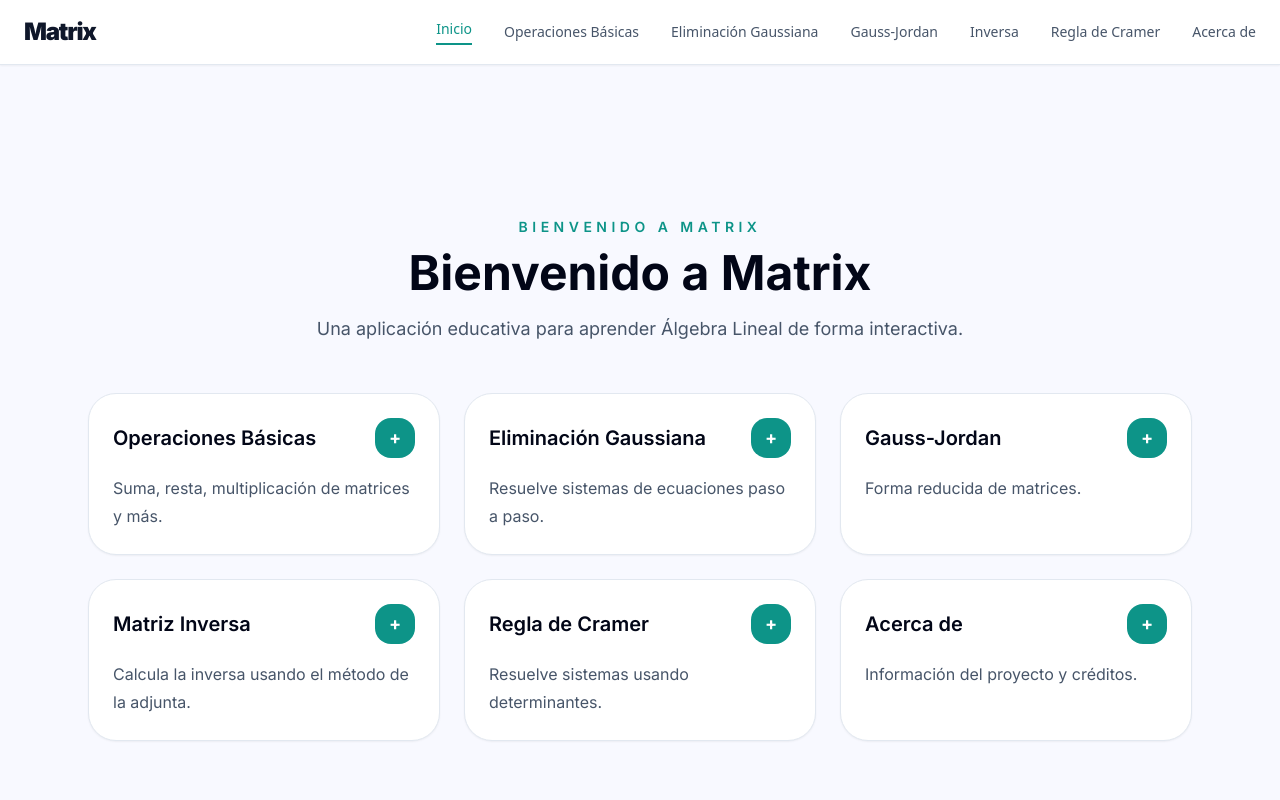
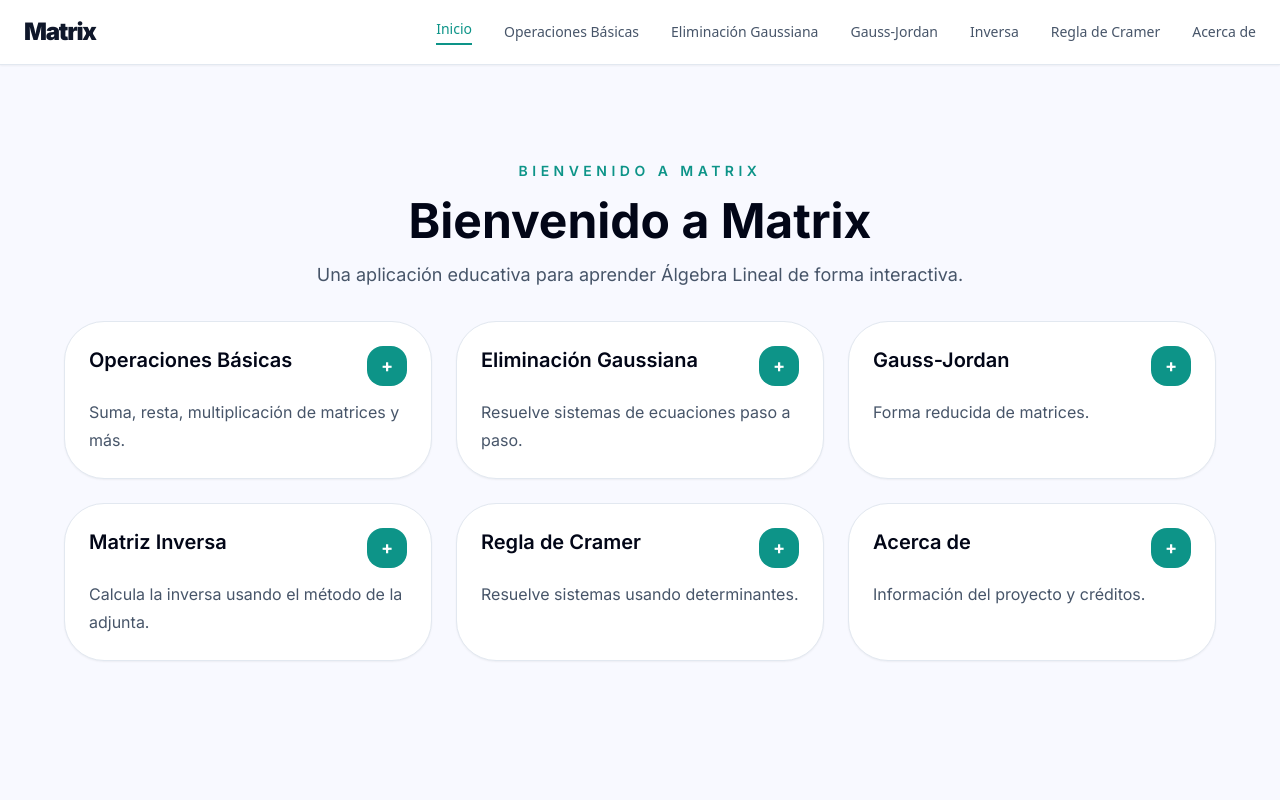
Before and after one commit to Hollmer/Matrix, a Next.js app: page / in a window 1280 px wide. Shown: the top 800 px of the page. Built offline with nearby package versions, Linux system fonts and the light colour scheme.

Commit message:
diseño menu 6

```diff
--- a/src/app/layout.tsx
+++ b/src/app/layout.tsx
@@ -22,11 +22,11 @@ export default function RootLayout({
       <body className="min-h-screen bg-surface-bright text-on-surface font-body selection:bg-secondary-container selection:text-on-secondary-container overflow-x-hidden">
         <div className="app-shell">
           <Navbar />
-          <div className="flex min-h-screen px-4 sm:px-6 pt-24">
-            <div className="w-full max-w-6xl mx-auto flex flex-col gap-4">
+          <main className="flex min-h-screen flex-col gap-8 px-4 sm:px-6 pt-24">
+            <div className="w-full max-w-6xl mx-auto flex flex-col gap-8">
               {children}
             </div>
-          </div>
+          </main>
           <footer className="w-full border-t border-slate-200 py-8 mt-auto bg-white transition-opacity duration-300">
             <div className="flex flex-col md:flex-row justify-between items-center px-8 max-w-7xl mx-auto gap-4">
               <div className="flex flex-col gap-1">
--- a/src/app/page.tsx
+++ b/src/app/page.tsx
@@ -35,28 +35,32 @@ const tiles = [
 
 export default function Home() {
   return (
-    <main className="min-h-screen bg-surface-bright py-14">
-      <div className="container mx-auto px-6">
-        <div className="max-w-4xl mx-auto text-center mb-12">
-          <p className="text-sm uppercase tracking-[0.32em] text-teal-600 font-semibold mb-3">Bienvenido a Matrix</p>
-          <h1 className="text-5xl font-bold text-slate-950 mb-4">Bienvenido a Matrix</h1>
-          <p className="text-slate-600 text-lg leading-8">
-            Una aplicación educativa para aprender Álgebra Lineal de forma interactiva.
-          </p>
-        </div>
+    <section className="flex flex-col gap-8 w-full">
+      <header className="flex flex-col gap-4 max-w-4xl mx-auto text-center">
+        <p className="text-sm uppercase tracking-[0.32em] text-teal-600 font-semibold">Bienvenido a Matrix</p>
+        <h1 className="text-4xl sm:text-5xl font-bold text-slate-950 leading-tight">Bienvenido a Matrix</h1>
+        <p className="max-w-3xl mx-auto text-slate-600 text-base sm:text-lg leading-8">
+          Una aplicación educativa para aprender Álgebra Lineal de forma interactiva.
+        </p>
+      </header>
 
-        <div className="grid grid-cols-1 md:grid-cols-2 xl:grid-cols-3 gap-6">
-          {tiles.map((tile) => (
-            <Link key={tile.title} href={tile.href} className="group block rounded-[1.75rem] border border-slate-200 bg-white p-6 shadow-sm transition hover:-translate-y-1 hover:shadow-lg">
-              <div className="flex items-center justify-between gap-4 mb-4">
+      <div className="grid grid-cols-1 md:grid-cols-2 xl:grid-cols-3 gap-6 w-full">
+        {tiles.map((tile) => (
+          <Link
+            key={tile.title}
+            href={tile.href}
+            className="group block rounded-[40px] border border-slate-200 bg-white p-6 shadow-sm transition hover:-translate-y-1 hover:shadow-lg"
+          >
+            <div className="flex flex-col gap-3">
+              <div className="flex items-start justify-between gap-4">
                 <h2 className="text-xl font-semibold text-slate-950">{tile.title}</h2>
                 <span className="inline-flex h-10 w-10 items-center justify-center rounded-2xl bg-teal-600 text-white text-lg font-bold">+</span>
               </div>
               <p className="text-slate-600 leading-7">{tile.description}</p>
-            </Link>
-          ))}
-        </div>
+            </div>
+          </Link>
+        ))}
       </div>
-    </main>
+    </section>
   );
 }
--- a/src/components/Navbar.tsx
+++ b/src/components/Navbar.tsx
@@ -62,12 +62,8 @@ const Navbar = () => {
 
       {menuOpen && (
         <div className="absolute inset-x-0 top-full bottom-0 z-50 lg:hidden bg-slate-950/30 backdrop-blur-sm">
-          <div className="absolute inset-y-0 right-0 w-[min(90vw,320px)] bg-white p-6 shadow-2xl shadow-slate-900/20 rounded-l-[40px] border-l border-slate-200 animate-slide-in">
+          <div className="absolute inset-y-0 right-0 w-[min(90vw,320px)] bg-[rgb(255, 255, 255)] p-6 shadow-2xl shadow-slate-900/20 rounded-l-[40px] border-l border-slate-200 animate-slide-in">
             <div className="mb-8 flex items-center justify-between">
-              <div>
-                <p className="text-xs uppercase tracking-[0.28em] text-slate-500 font-semibold">Menú</p>
-                <h2 className="text-lg font-semibold text-slate-950">Navegación</h2>
-              </div>
               <button
                 type="button"
                 aria-label="Cerrar menú"
@@ -79,7 +75,7 @@ const Navbar = () => {
                 </svg>
               </button>
             </div>
-            <nav className="flex flex-col gap-4">
+            <nav className="flex flex-col gap-4 bg-[rgb(156,156,156)] rounded-[30px] p-4">
               {links.map((link) => {
                 const isActive = pathname === link.href;
                 return (
```
